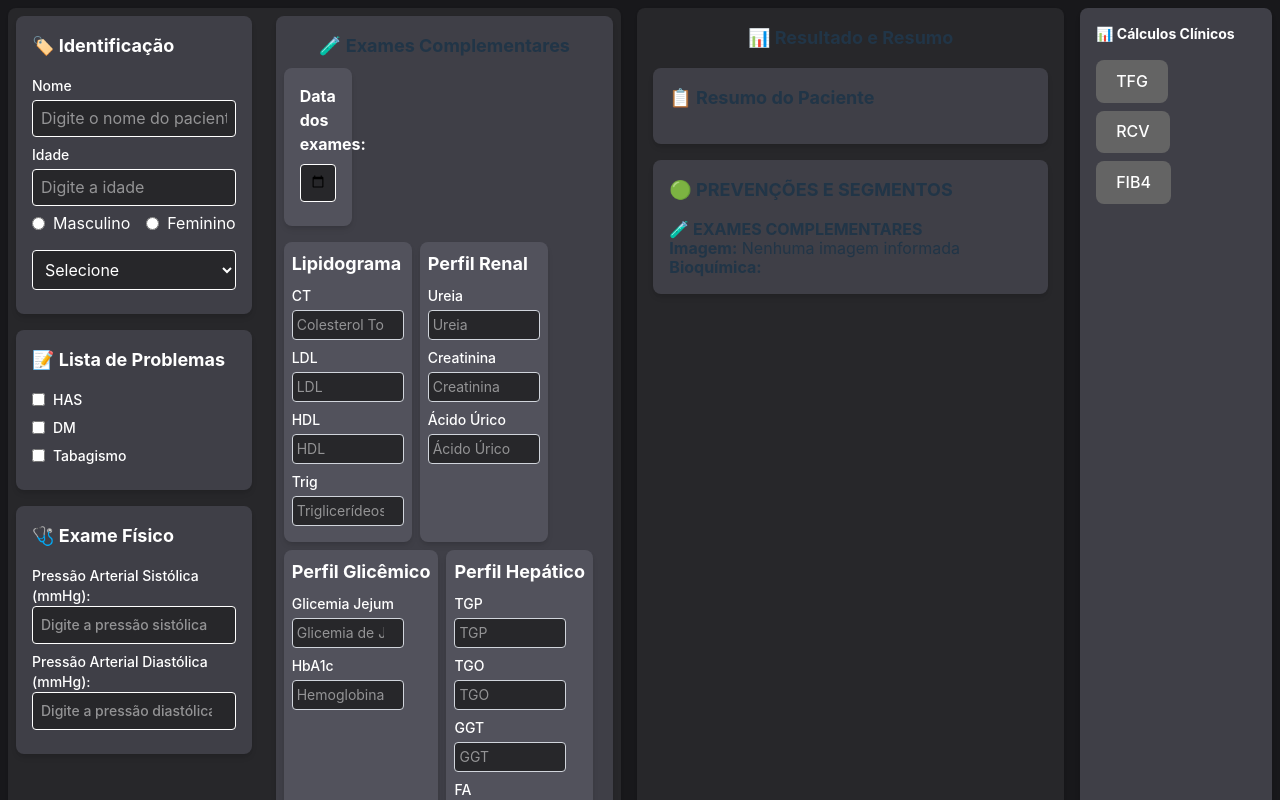
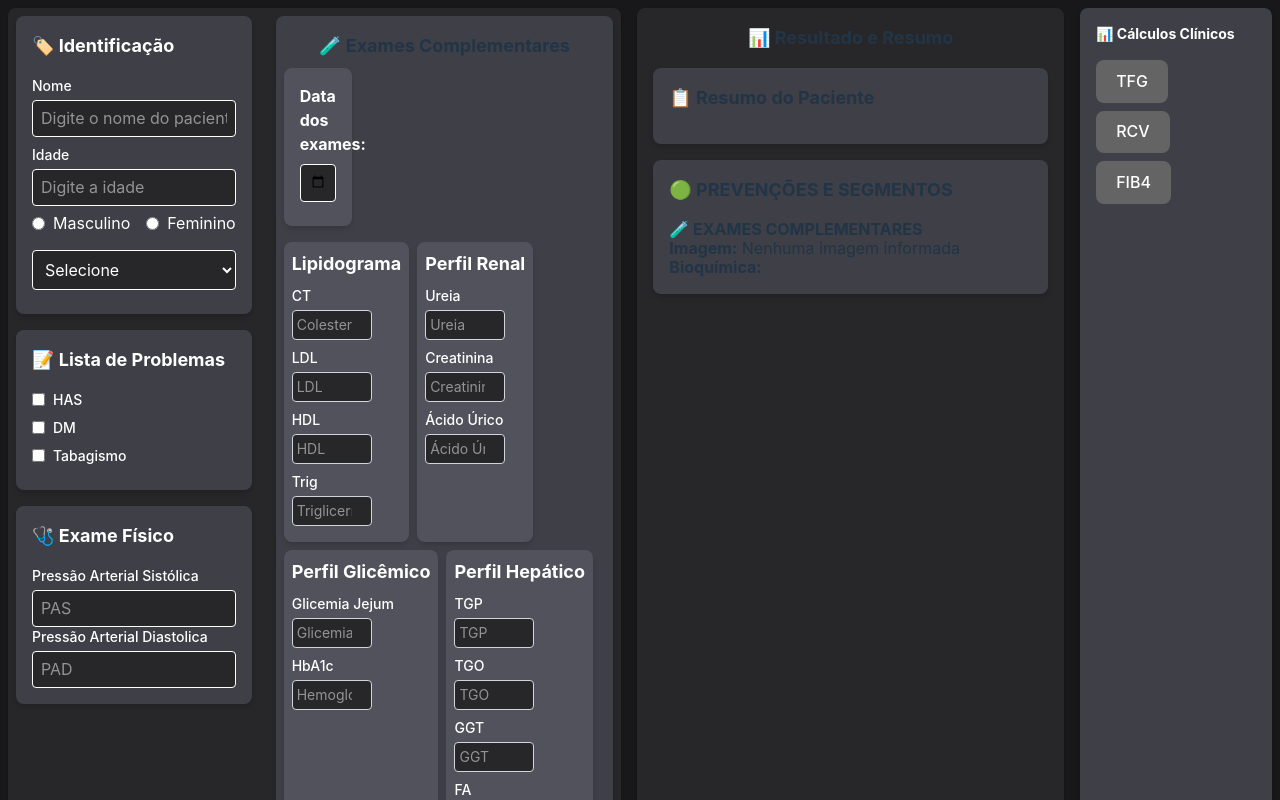
Before and after one commit to gabrielgcmr/RCV_PWA, a React (Vite) app in the folder frontend/: page / in a window 1280 px wide. Shown: the top 800 px of the page. Built offline with nearby package versions, Linux system fonts and the light colour scheme.

Commit message:
Atualizações em inputs

```diff
--- a/frontend/src/components/MainPageSections/1-IdentificationSection/Forms/HabitsForm.tsx
+++ /dev/null
@@ -1,53 +0,0 @@
-import { usePatient } from "../../../../hooks/usePatient";
-
-export default function HabitsForm() {
-  const { patientData, updatePatientData } = usePatient();
-
-  return (
-    <div className="p-4 bg-zinc-700 rounded-lg shadow-md text-white">
-      <h2 className="text-lg font-bold mb-4">💡 Hábitos de Vida</h2>
-
-      {/* Tratamento para HAS */}
-      <div className="flex items-center mb-2">
-        <input
-          type="checkbox"
-          id="treatingHAS"
-          checked={patientData.lifeHabits.isTreatingHAS}
-          onChange={(e) => updatePatientData("lifeHabits", {isTreatingHAS: e.target.checked})}
-          className="mr-2"
-        />
-        <label htmlFor="treatingHAS" className="text-sm font-medium">
-          Tratando HAS
-        </label>
-      </div>
-
-      {/* Diabetes */}
-      <div className="flex items-center mb-2">
-        <input
-          type="checkbox"
-          id="diabetes"
-          checked={patientData.lifeHabits.hasDiabetes}
-          onChange={(e) => updatePatientData("lifeHabits", {hasDiabetes: e.target.checked})}
-          className="mr-2"
-        />
-        <label htmlFor="diabetes" className="text-sm font-medium">
-          Diabetes
-        </label>
-      </div>
-
-      {/* Tabagismo */}
-      <div className="flex items-center mb-2">
-        <input
-          type="checkbox"
-          id="smoker"
-          checked={patientData.lifeHabits.isSmoker}
-          onChange={(e) => updatePatientData("lifeHabits", {isSmoker: e.target.checked})}
-          className="mr-2"
-        />
-        <label htmlFor="smoker" className="text-sm font-medium">
-          Tabagismo
-        </label>
-      </div>
-    </div>
-  );
-}
--- a/frontend/src/components/MainPageSections/1-IdentificationSection/Forms/PhysicalExamForm.tsx
+++ b/frontend/src/components/MainPageSections/1-IdentificationSection/Forms/PhysicalExamForm.tsx
@@ -1,36 +1,34 @@
 import { usePatient } from "../../../../hooks/usePatient";
+import { NumberInput } from "../../../common/Inputs/NumberInput";
 
 export default function PhysicalExamForm() {
   const { patientData, updatePatientData } = usePatient();
 
+  const handleChange = (field: string, value: string | number) => {
+    updatePatientData("physicalExam", { ...patientData.physicalExam, [field]: value });
+  };
 
   return (
     <div className="p-4 bg-zinc-700 rounded-lg shadow-md text-white">
       <h2 className="text-lg font-bold mb-4">🩺 Exame Físico</h2>
 
       {/* Pressão Arterial Sistólica */}
-      <label className="block text-sm font-medium">
-        Pressão Arterial Sistólica (mmHg):
-      <input
-        type="number"
-        value={patientData.physicalExam.systolicBP}
-        onChange={(e) => updatePatientData("physicalExam", {systolicBP:e.target.value})}
-        className="w-full p-2 border rounded mb-2 bg-zinc-800 text-white focus:outline-none focus:ring-2 focus:ring-blue-500"
-        placeholder="Digite a pressão sistólica"
+      <NumberInput
+      name = "systolicBP"
+      label = "Pressão Arterial Sistólica"
+      value = {patientData.physicalExam.systolicBP || ""}
+      onChange = {handleChange}
+      placeholder = "PAS"
       />
-      </label>
 
       {/* Pressão Arterial Diastólica */}
-      <label className="block text-sm font-medium">
-        Pressão Arterial Diastólica (mmHg):
-      <input
-        type="number"
-        value={patientData.physicalExam.diastolicBP}
-        onChange={(e) => updatePatientData("physicalExam", {diastolicBP:e.target.value})}
-        className="w-full p-2 border rounded mb-2 bg-zinc-800 text-white focus:outline-none focus:ring-2 focus:ring-blue-500"
-        placeholder="Digite a pressão diastólica"
+      <NumberInput
+      name = "DiastolicBP"
+      label = "Pressão Arterial Diastolica"
+      value = {patientData.physicalExam.diastolicBP || ""}
+      onChange = {handleChange}
+      placeholder = "PAD"
       />
-      </label>
     </div>
   );
 }
--- a/frontend/src/components/MainPageSections/2-ExamsSection/ExamForms/LiverProfile.tsx
+++ b/frontend/src/components/MainPageSections/2-ExamsSection/ExamForms/LiverProfile.tsx
@@ -4,8 +4,8 @@ import { ExamInputProps } from "../../../common/ExamInput/IExamInputProps";
 
 export default function LiverProfileForm() {
   const lipidExams: ExamInputProps[] = [
-    createExamInput("ALT (TGP)", "TGP", "TGP", "TGP"),
-    createExamInput("AST (TGO)", "TGO", "TGO", "TGO"),
+    createExamInput("AST (TGP)", "TGP", "TGP", "TGP"),
+    createExamInput("ALT (TGO)", "TGO", "TGO", "TGO"),
     createExamInput("GGT", "GGT", "GGT", "GGT"),
     createExamInput("Fosfatase Alcalina", "FA", "FA", "FA"),
   ];
--- a/frontend/src/components/common/ExamForm/ExamForm.tsx
+++ b/frontend/src/components/common/ExamForm/ExamForm.tsx
@@ -1,13 +1,13 @@
 import { usePatient } from "../../../hooks/usePatient";
 import { ExamInput } from "../ExamInput/ExamInput";
-import { ExamInputProps } from "../ExamInput/IExamInputProps";
+import { ExamInputProps } from "../ExamInput/ExamInputProps";
 
-export interface IExamFormProps {
+export interface ExamFormProps {
   title?: string;
   exams: ExamInputProps[];
 }
 
-export default function ExamProfileForm({ title = "Exame", exams }: IExamFormProps) {
+export default function ExamProfileForm({ title = "Exame", exams }: ExamFormProps) {
   const { handleExamChange, getExamValue } = usePatient();
 
   return (
--- a/frontend/src/components/common/ExamInput/ExamInput.tsx
+++ b/frontend/src/components/common/ExamInput/ExamInput.tsx
@@ -1,4 +1,4 @@
-import { ExamInputProps } from "./IExamInputProps";
+import { ExamInputProps } from "./ExamInputProps";
 
 export function ExamInput({
   name,
@@ -23,7 +23,7 @@ export function ExamInput({
       aria-label={label}
       disabled={disabled}
       onChange={(e) => onChange?.(name, e.target.value,abbreviation)}
-      className={`w-28 p-1 text-sm border rounded bg-zinc-800 text-white focus:outline-none focus:ring-2 focus:ring-blue-200 ${
+      className={`w-20 p-1 text-sm border rounded bg-zinc-800 text-white focus:outline-none focus:ring-2 focus:ring-blue-200 ${
         errorMessage ? "border-red-500" : "border-gray-300"
       }`}
     />
--- a/frontend/src/components/common/ExamInput/ExamSelectInput.tsx
+++ b/frontend/src/components/common/ExamInput/ExamSelectInput.tsx
@@ -1,4 +1,4 @@
-import { ExamInputProps } from "./IExamInputProps";
+import { ExamInputProps } from "./ExamInputProps";
 
 interface ExamSelectInputProps extends  ExamInputProps {
     options: { label: string; value: string }[];
--- a/frontend/src/components/common/ExamInput/ExamUtils.ts
+++ b/frontend/src/components/common/ExamInput/ExamUtils.ts
@@ -1,4 +1,4 @@
-import { ExamInputProps } from "./IExamInputProps";
+import { ExamInputProps } from "./ExamInputProps";
 
 /**
  * Função utilitária para criar objetos de entrada de exame.
```
Also changed, not shown: frontend/src/components/common/ExamInput/ExamInputProps.ts (renamed from frontend/src/components/common/ExamInput/IExamInputProps.ts).
